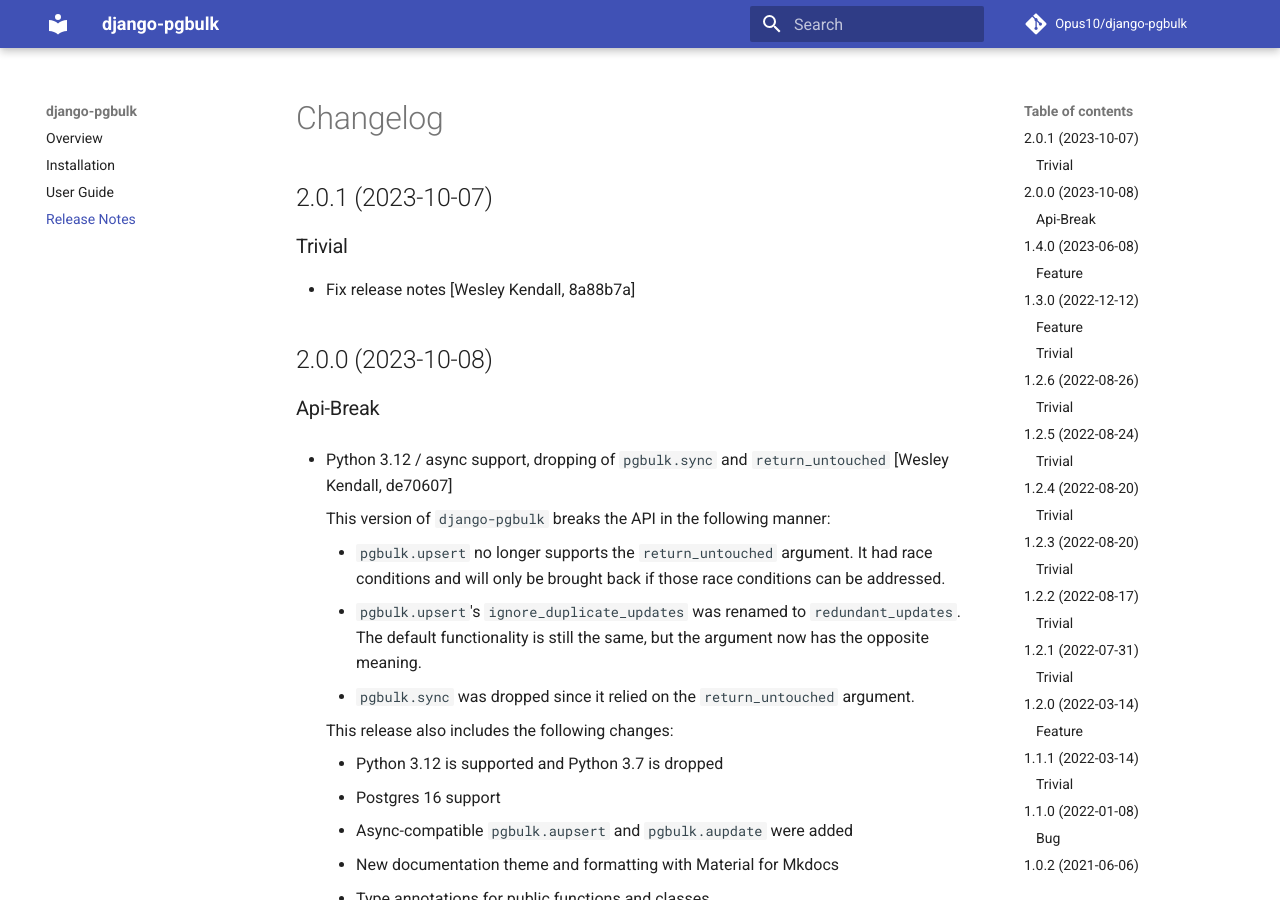
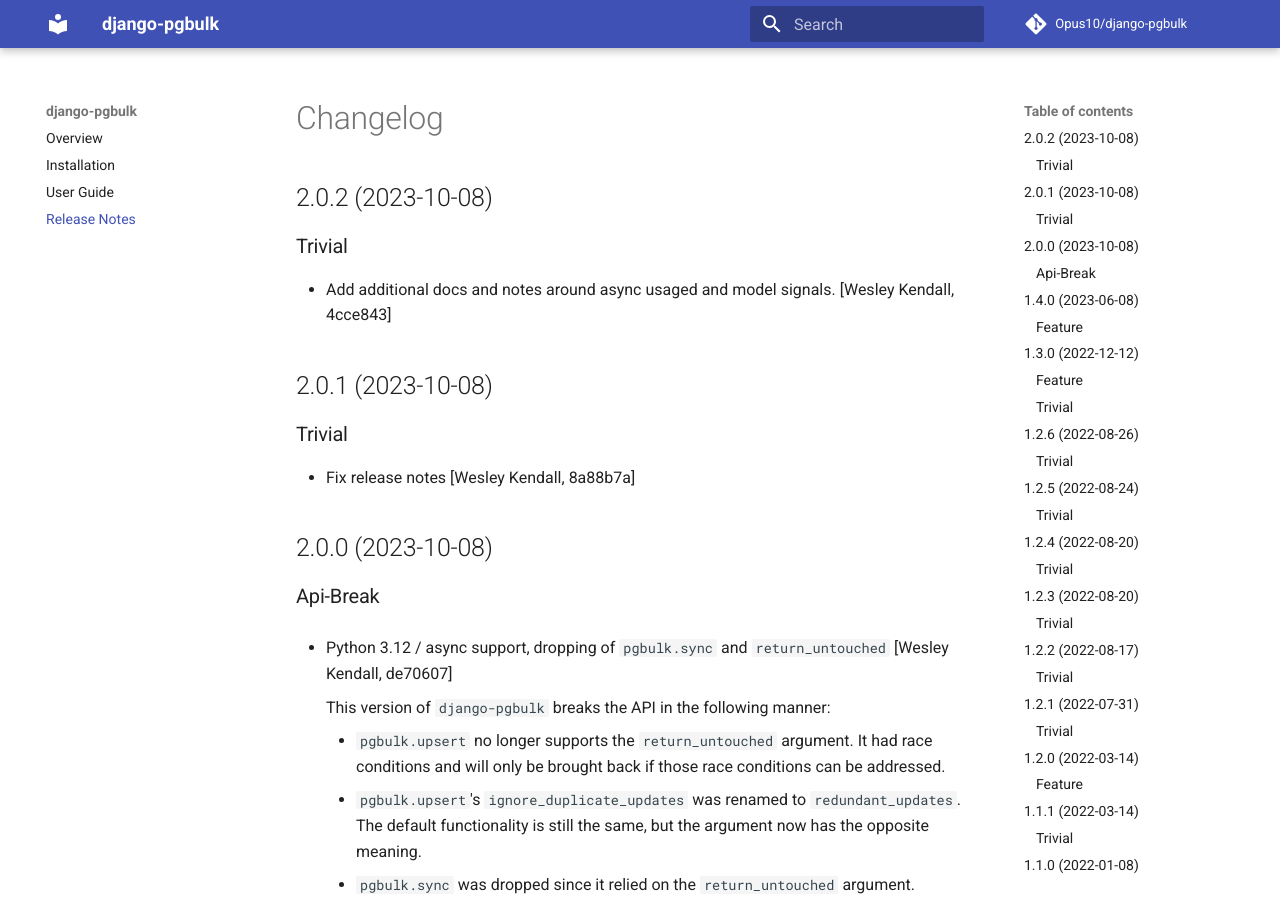
Before and after one commit to Opus10/django-pgbulk, an MkDocs documentation site: the page built from docs/release_notes.md, in a window 1280 px wide and 900 px high. Built offline with MkDocs 1.6.1 and Material for MkDocs 9.7.7, drawn with Linux system fonts in a browser that asks for light colours; comment, search, counter and statistics services are not loaded.

Commit message:
Release version 2.0.2 [skip ci]
Type: trivial

```diff
--- a/docs/release_notes.md
+++ b/docs/release_notes.md
@@ -1,6 +1,12 @@
 # Changelog
 
-## 2.0.1 (2023-10-07)
+## 2.0.2 (2023-10-08)
+
+### Trivial
+
+  - Add additional docs and notes around async usaged and model signals. [Wesley Kendall, 4cce843]
+
+## 2.0.1 (2023-10-08)
 
 ### Trivial
 
--- a/pyproject.toml
+++ b/pyproject.toml
@@ -29,7 +29,7 @@
 exclude = [
   "*/tests/"
 ]
-version = "2.0.1"
+version = "2.0.2"
 description = "Native postgres bulk update and upsert operations."
 authors = ["Wes Kendall"]
 classifiers = [
```
Also changed, not shown: CHANGELOG.md (+7 -1 lines).
